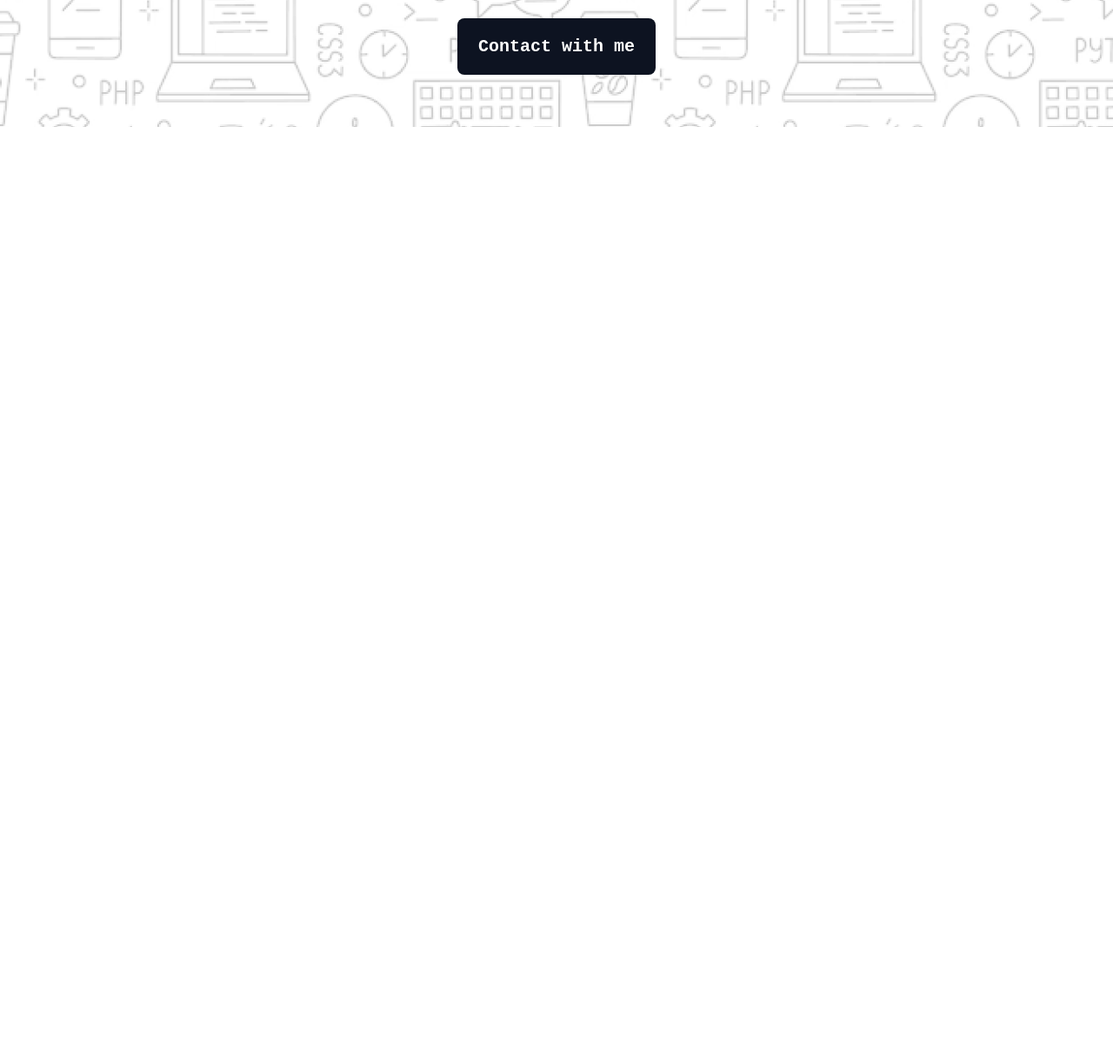
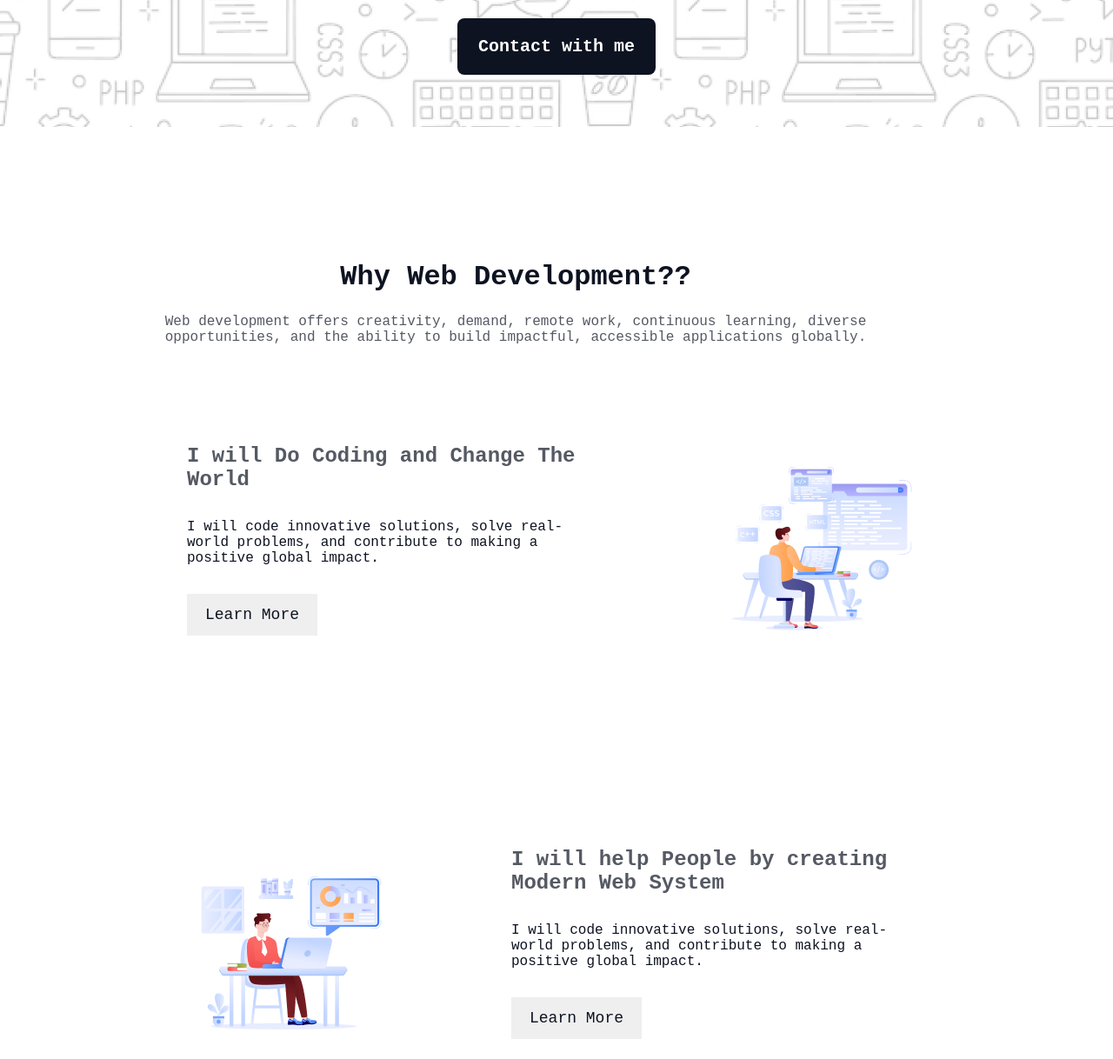
Before and after one commit to tsakib2000/Assignment-1, a plain HTML site: page index.html in a window 1280 px wide. Shown: the part 707-1925 px from the top of the page at 87% size. Before the commit the page ends 853 px from the top, so only its background shows below. Drawn offline with Linux system fonts and the light colour scheme; a web font is replaced by a local one.

Commit message:
completed why development section

```diff
--- a/Style/style.css
+++ b/Style/style.css
@@ -95,3 +95,72 @@
     text-decoration: none;
   }
 /* hero section ends here  */
+
+/* why development styles start here  */
+.development-container{
+    width: 946px;
+    height: 1235px;
+    margin: 0 auto;
+    margin-top: 154px;
+
+}
+.development-heading{
+    width: 852px;
+    height: 115px;
+    text-align: center;
+    margin-bottom: 48px;
+}
+.development-heading h1{
+    color: rgb(13, 19, 33);
+        font-size: 32px;
+        font-weight: 800;
+        margin-bottom: 24px;
+}
+.development-heading p{
+    color: rgb(13, 19, 33);
+    opacity: 0.7;
+    font-size: 16px;
+    font-weight: 400;
+
+
+}
+.development-card{
+    max-width: 946px;
+    height: 336px;
+    padding: 48px;
+    gap:98.83px;
+    display: flex;
+    justify-content: space-between;
+    margin-bottom: 32px;
+}
+.card-head-btn{
+    max-width: 477px;
+    height: 220px;
+    display: flex;
+    flex-direction: column;
+    justify-content: space-between;
+
+}
+.card-head-btn h1{
+    color: rgba(13, 19, 33, 0.7);
+    font-size: 24px;
+    font-weight: 700;
+}
+.card-head-btn p{
+    color: rgb(13, 19, 33);
+    font-size: 16px;
+    font-weight: 400;
+}
+.card-head-btn button{
+    width: 150px;
+    height: 48px;
+    color: rgb(13, 19, 33);
+    font-size: 18px;
+    font-weight: 300;
+    cursor: pointer;
+    border: none;
+}
+#dev-card-2{
+    flex-direction: row-reverse;
+}
+/* why development styles end here  */
--- a/index.html
+++ b/index.html
@@ -24,11 +24,48 @@
                 </div>
                 <div class="hero-btn"><button><a href="#bottom">Contact with me</a></button></div>
           </section>
+<!-- hero section ends here  -->
+    </header>
+    <main>
+    <!-- why development section start here  -->
+     <section class="development-container">
+                <div class="development-heading">
+                    <h1>Why Web Development??</h1>
+                    <p>Web development offers creativity, demand, remote work, continuous learning, diverse opportunities, and the ability to build impactful, accessible applications globally.</p>
+                </div>
+                <div class="development-cards">
+                    <div class="development-card">
+                        <div class="card-head-btn">
+                            <h1>I will Do Coding and Change The World</h1>
+                            <p>I will code innovative solutions, solve real-world problems, and contribute to making a positive global impact.</p>
+                                <button>Learn More</button>
+                        </div>
+                        <div class="card-img"><img src="assets/Group4.png" alt=""></div>
+                    </div>
+                    <div class="development-card" id="dev-card-2">
+                        <div class="card-head-btn">
+                            <h1>I will help People by creating Modern Web System</h1>
+                            <p> I will code innovative solutions, solve real-world problems, and contribute to making a positive global impact.</p>
+                                <button>Learn More</button>
+                        </div>
+                        <div class="card-img"><img src="assets/Group3.png" alt=""></div>
+                    </div>
+                    <div class="development-card">
+                        <div class="card-head-btn">
+                            <h1>I will Do Coding and Change The World</h1>
+                            <p>I will code innovative solutions, solve real-world problems, and contribute to making a positive global impact.</p>
+                                <button>Learn More</button>
+                        </div>
+                        <div class="card-img"><img src="assets/Group4.png" alt=""></div>
+                    </div>
+
+                </div>
+
+     </section>
+    <!-- why development section ends here  -->
 
 
-<!-- hero section ends here  -->
-    </header>
-    <main></main>
+    </main>
     <footer></footer>
 </body>
 </html>
```
